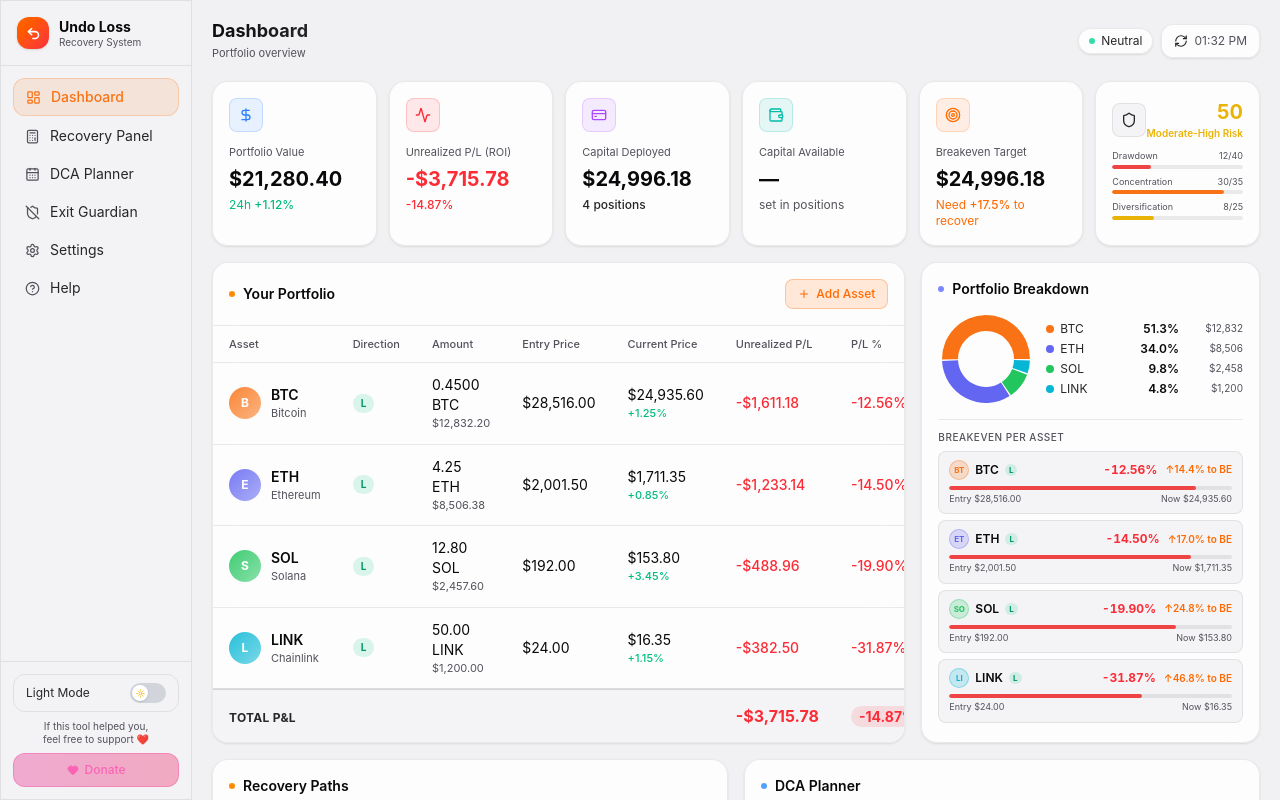
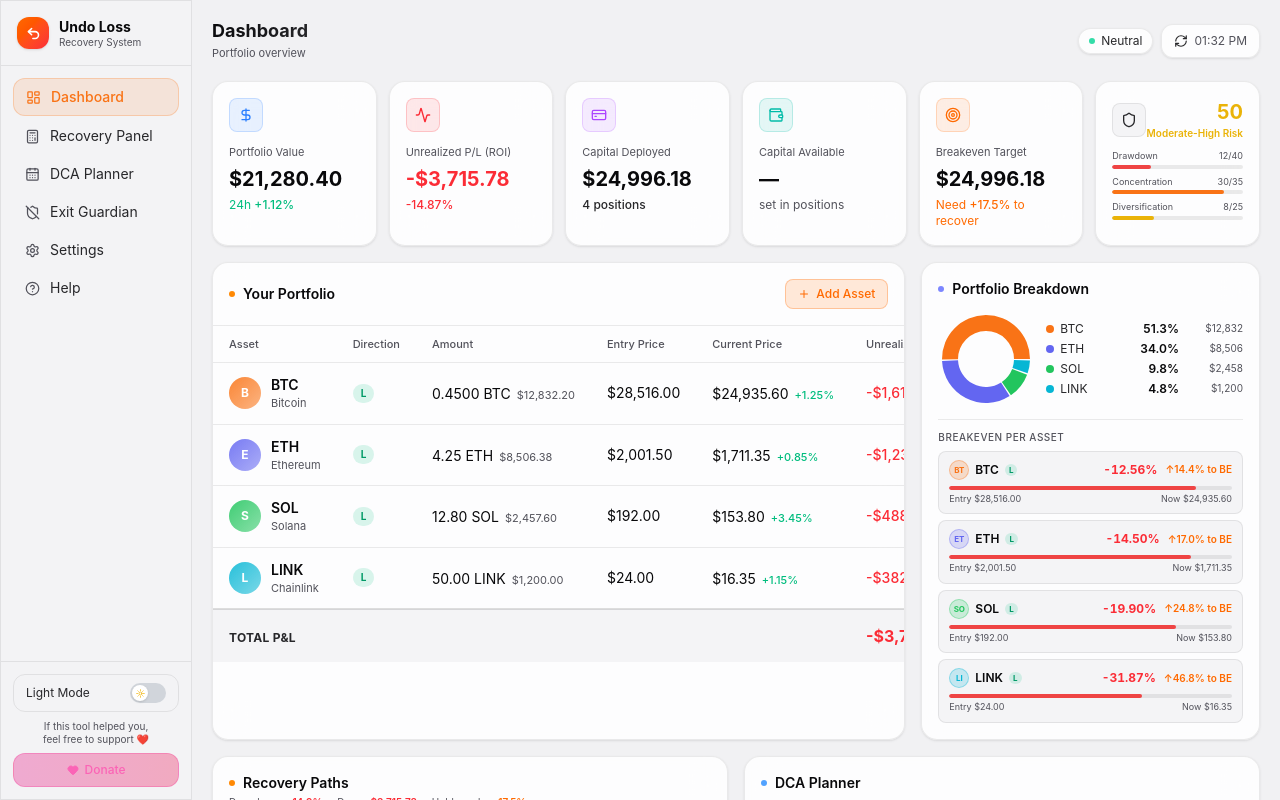
Before and after one commit to Claudecode31st/undoloss, a Next.js app: page /dashboard in a window 1280 px wide. Shown: the top 800 px of the page. Built offline with nearby package versions, Linux system fonts and the light colour scheme.

Commit message:
Make portfolio table rows single-line: inline chips, amount+cost, price+change

```diff
--- a/components/dashboard/PortfolioTable.tsx
+++ b/components/dashboard/PortfolioTable.tsx
@@ -155,25 +155,26 @@ export default function PortfolioTable({ assets, onAdd, onEdit, onDelete }: Port
                       </div>
                     </div>
                   </td>
-                  <td className="px-4 py-3">
+                  <td className="px-4 py-3 whitespace-nowrap">
                     {(() => {
                       const isLong = (asset.direction ?? 'long') === 'long';
                       const liqPrice = calcMarginCallPrice(asset);
                       const distToLiq = liqPrice && asset.currentPrice > 0
                         ? ((liqPrice - asset.currentPrice) / asset.currentPrice) * 100
                         : null;
+                      // Compact price: $25.9K instead of $25,923.64
+                      const fmtK = (v: number) => v >= 1000 ? `$${(v / 1000).toFixed(1)}K` : `$${v.toFixed(0)}`;
                       return (
-                        <div className="flex flex-wrap items-center gap-1">
-                          {/* Direction + leverage badge */}
-                          <span className={`text-[10px] font-bold px-2 py-0.5 rounded-full ${
+                        <div className="flex items-center gap-1 flex-nowrap">
+                          {/* Direction + leverage */}
+                          <span className={`text-[10px] font-bold px-2 py-0.5 rounded-full flex-shrink-0 ${
                             isLong ? 'bg-emerald-500/15 text-emerald-600' : 'bg-red-500/15 text-red-500'
                           }`}>
-                            {isLong ? 'L' : 'S'}
-                            {asset.leverage && asset.leverage > 1 ? ` ${asset.leverage}×` : ''}
+                            {isLong ? 'L' : 'S'}{asset.leverage && asset.leverage > 1 ? ` ${asset.leverage}×` : ''}
                           </span>
                           {/* Capital left */}
                           {asset.capitalLeft ? (
-                            <div className="flex items-center gap-0.5 px-1.5 py-0.5 rounded-full"
+                            <div className="flex items-center gap-0.5 px-1.5 py-0.5 rounded-full flex-shrink-0"
                               style={{ background: 'rgba(20,184,166,0.1)', border: '1px solid rgba(20,184,166,0.25)' }}>
                               <Wallet size={8} className="text-teal-500 flex-shrink-0" />
                               <span className="text-[10px] font-semibold text-teal-600 dark:text-teal-400">
@@ -181,18 +182,14 @@ export default function PortfolioTable({ assets, onAdd, onEdit, onDelete }: Port
                               </span>
                             </div>
                           ) : null}
-                          {/* Liquidation price */}
+                          {/* Liquidation price — compact */}
                           {liqPrice && (
-                            <div className="flex items-center gap-0.5 px-1.5 py-0.5 rounded-full"
+                            <div className="flex items-center gap-0.5 px-1.5 py-0.5 rounded-full flex-shrink-0"
                               style={{ background: 'rgba(239,68,68,0.08)', border: '1px solid rgba(239,68,68,0.2)' }}>
                               <AlertTriangle size={8} className="text-red-500 flex-shrink-0" />
-                              <span className="text-[10px] font-semibold text-red-500">
-                                {fmtCurrency(liqPrice)}
-                              </span>
+                              <span className="text-[10px] font-semibold text-red-500">{fmtK(liqPrice)}</span>
                               {distToLiq !== null && (
-                                <span className="text-[9px] text-red-400">
-                                  {distToLiq > 0 ? '+' : ''}{distToLiq.toFixed(0)}%
-                                </span>
+                                <span className="text-[9px] text-red-400">{distToLiq.toFixed(0)}%</span>
                               )}
                             </div>
                           )}
@@ -200,17 +197,17 @@ export default function PortfolioTable({ assets, onAdd, onEdit, onDelete }: Port
                       );
                     })()}
                   </td>
-                  <td className="px-4 py-3">
-                    <div className="text-sm t-1">{fmtNumber(asset.amount, asset.amount < 1 ? 4 : 2)} {asset.symbol}</div>
-                    <div className="text-[11px] t-3">{fmtCurrency(pnl.costBasis)}</div>
+                  <td className="px-4 py-3 whitespace-nowrap">
+                    <span className="text-sm t-1">{fmtNumber(asset.amount, asset.amount < 1 ? 4 : 2)} {asset.symbol}</span>
+                    <span className="text-[11px] t-3 ml-1.5">{fmtCurrency(pnl.costBasis)}</span>
                   </td>
-                  <td className="px-4 py-3 text-sm t-1">{fmtCurrency(asset.entryPrice)}</td>
-                  <td className="px-4 py-3">
-                    <div className="text-sm t-1">{fmtCurrency(asset.currentPrice)}</div>
+                  <td className="px-4 py-3 text-sm t-1 whitespace-nowrap">{fmtCurrency(asset.entryPrice)}</td>
+                  <td className="px-4 py-3 whitespace-nowrap">
+                    <span className="text-sm t-1">{fmtCurrency(asset.currentPrice)}</span>
                     {asset.change24h !== undefined && (
-                      <div className={`text-[11px] font-medium ${asset.change24h >= 0 ? 'text-emerald-500' : 'text-red-500'}`}>
+                      <span className={`text-[11px] font-medium ml-1.5 ${asset.change24h >= 0 ? 'text-emerald-500' : 'text-red-500'}`}>
                         {fmtPercent(asset.change24h)}
-                      </div>
+                      </span>
                     )}
                   </td>
                   <td className={`px-4 py-3 text-sm font-medium ${pos ? 'text-emerald-500' : 'text-red-500'}`}>
```
